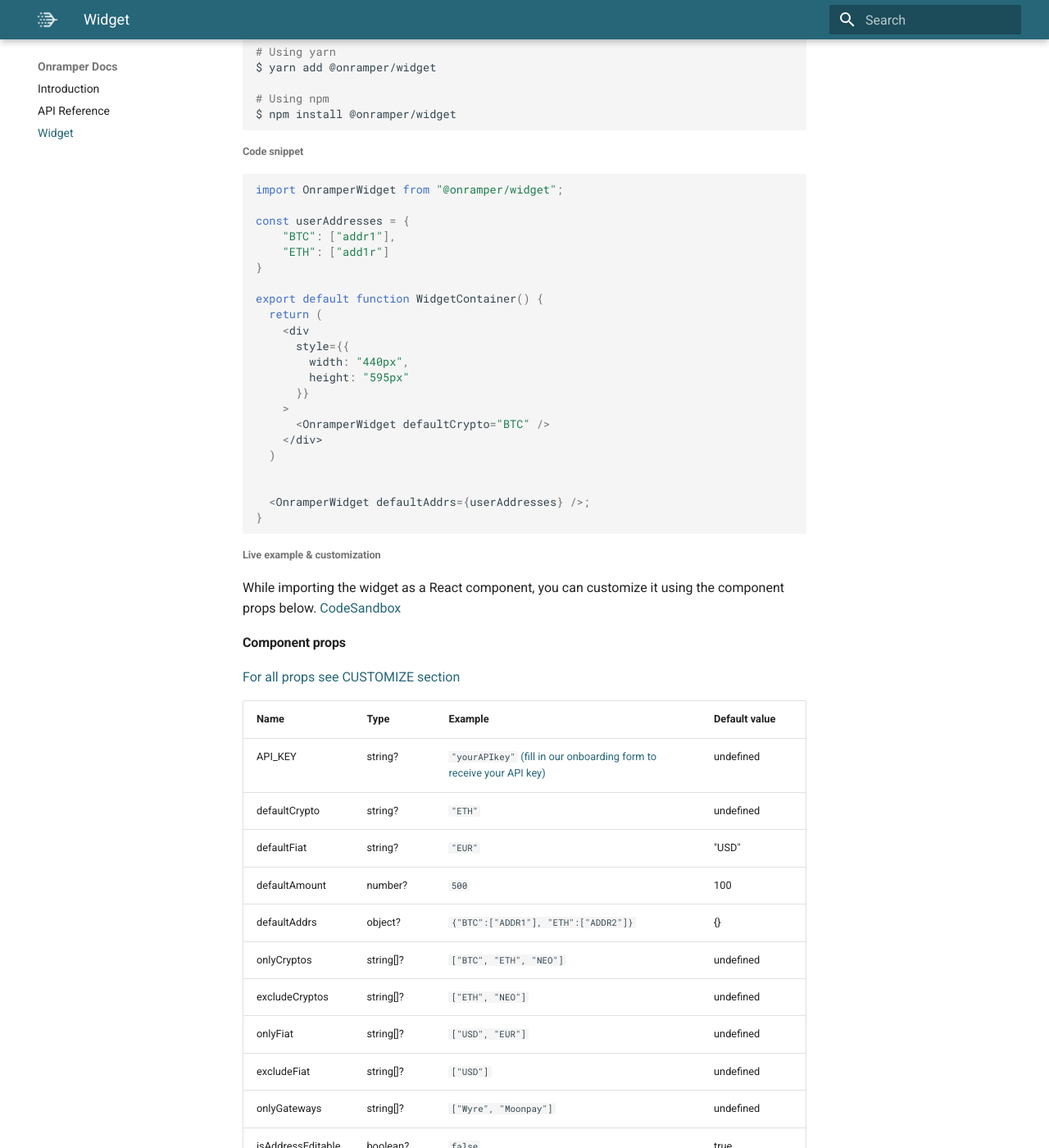
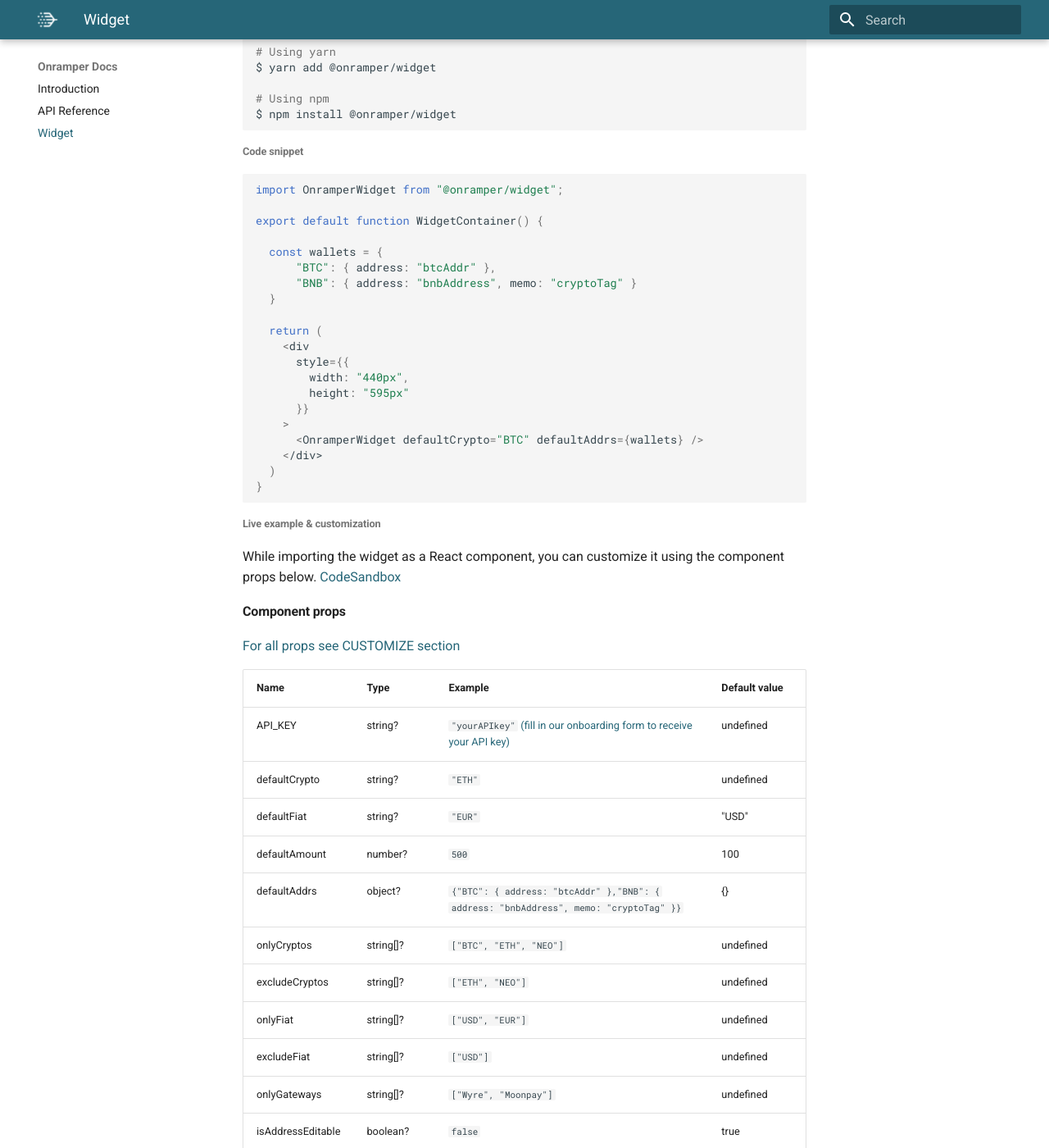
Before and after one commit to onramper/docs, an MkDocs documentation site: the page built from docs/widget.md, in a window 1280 px wide and 1400 px high, scrolled down 2844 px. Shown: the whole window at 82% size. Built offline with MkDocs 1.6.1 and Material for MkDocs 9.7.7, drawn with Linux system fonts in a browser that asks for light colours; some of the changed text lies outside the part shown.

Commit message:
Add memo param

````diff
--- a/docs/widget.md
+++ b/docs/widget.md
@@ -74,7 +74,7 @@ You can pass some arguments as query parameters to the URL to customize the widg
 | defaultCrypto     | Cryptocurrency code                               | `?defaultCrypto=BTC`                                                                                                                                                                                                      | BTC                  |
 | defaultFiat       | Fiat code                                         | `?defaultFiat=EUR`                                                                                                                                                                                                        | USD                  |
 | defaultAmount     | Positive integer                                  | `?defaultAmount=500`                                                                                                                                                                                                      | 100                  |
-| wallets           | Comma-separated list of crypto code:address pairs | `?wallets=BTC:btcaddr,ETH:erc20addr`                                                                                                                                                                                      | Not set              |
+| wallets           | Comma-separated list of crypto code:address;memo. Being `;memo` optional | `?wallets=BTC:btcaddr,BNB:binanceAddress;addressTag`                                                                                                                                                                                      | Not set              |
 | onlyCryptos       | Comma-separated list of crypto codes              | `?onlyCryptos=BTC,ETH,NEO`                                                                                                                                                                                                | Not set              |
 | excludeCryptos    | Comma-separated list of crypto codes              | `?excludeCryptos=BTC,ETH,NEO`                                                                                                                                                                                             | Not set              |
 | excludeFiat       | Comma-separated list of fiat codes                | `?excludeCryptos=EUR,USD`                                                                                                                                                                                                 | Not set              |
@@ -103,12 +103,13 @@ $ npm install @onramper/widget
 ```javascript
 import OnramperWidget from "@onramper/widget";
 
-const userAddresses = {
-    "BTC": ["addr1"],
-    "ETH": ["add1r"]
-}
+export default function WidgetContainer() {
 
-export default function WidgetContainer() {
+  const wallets = {
+      "BTC": { address: "btcAddr" },
+      "BNB": { address: "bnbAddress", memo: "cryptoTag" }
+  }
+
   return (
     <div
       style={{
@@ -116,12 +117,9 @@ export default function WidgetContainer() {
         height: "595px"
       }}
     >
-      <OnramperWidget defaultCrypto="BTC" />
+      <OnramperWidget defaultCrypto="BTC" defaultAddrs={wallets} />
     </div>
   )
-
-
-  <OnramperWidget defaultAddrs={userAddresses} />;
 }
 ```
 
@@ -140,7 +138,7 @@ While importing the widget as a React component, you can customize it using the
 | defaultCrypto     | string?   | `"ETH"`                                                                                                                                                                                                             | undefined            |
 | defaultFiat       | string?   | `"EUR"`                                                                                                                                                                                                             | "USD"                |
 | defaultAmount     | number?   | `500`                                                                                                                                                                                                               | 100                  |
-| defaultAddrs      | object?   | `{"BTC":["ADDR1"], "ETH":["ADDR2"]}`                                                                                                                                                                                | {}                   |
+| defaultAddrs      | object?   | `{"BTC": { address: "btcAddr" },"BNB": { address: "bnbAddress", memo: "cryptoTag" }}`                                                                                                                                                                                | {}                   |
 | onlyCryptos       | string[]? | `["BTC", "ETH", "NEO"]`                                                                                                                                                                                             | undefined            |
 | excludeCryptos    | string[]? | `["ETH", "NEO"]`                                                                                                                                                                                                    | undefined            |
 | onlyFiat          | string[]? | `["USD", "EUR"]`                                                                                                                                                                                                    | undefined            |
@@ -233,7 +231,7 @@ Onramper.initialize("#onramper-widget");
 | defaultCrypto     | string?   | `Onramper.initialize("#id", {defaultCrypto:"ETH"})`                                                                                                                                                                                                       | undefined     |
 | defaultFiat       | string?   | `Onramper.initialize("#id", {defaultFiat:"EUR"})`                                                                                                                                                                                                         | "USD"         |
 | defaultAmount     | number?   | `Onramper.initialize("#id", {defaultAmount:500"})`                                                                                                                                                                                                        | 100           |
-| defaultAddrs      | object?   | `Onramper.initialize("#id", {defaultAddrs:{"BTC":["ADDR1"], "ETH":["ADDR2"]}})`                                                                                                                                                                           | {}            |
+| defaultAddrs      | object?   | `Onramper.initialize("#id", {defaultAddrs:{"BTC": { address: "btcAddr" }}})`                                                                                                                                                                           | {}            |
 | onlyCryptos       | string[]? | `Onramper.initialize("#id", {onlyCryptos:["BTC", "ETH", "NEO"]})`                                                                                                                                                                                         | undefined     |
 | excludeCryptos    | string[]? | `Onramper.initialize("#id", {excludeCryptos:["ETH", "NEO"]})`                                                                                                                                                                                             | undefined     |
 | onlyFiat          | string[]? | `Onramper.initialize("#id", {onlyFiat:["EUR"]})`                                                                                                                                                                                                          | undefined     |
````
Also changed, not shown: other parts of docs/widget.md (+1 -1 lines).
